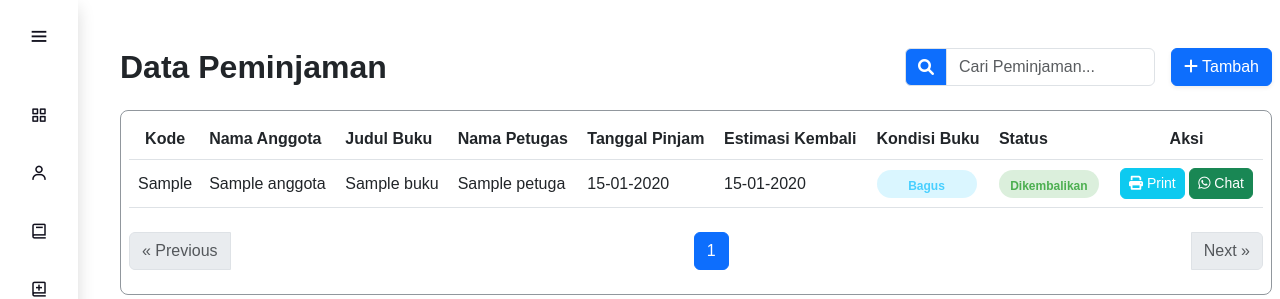
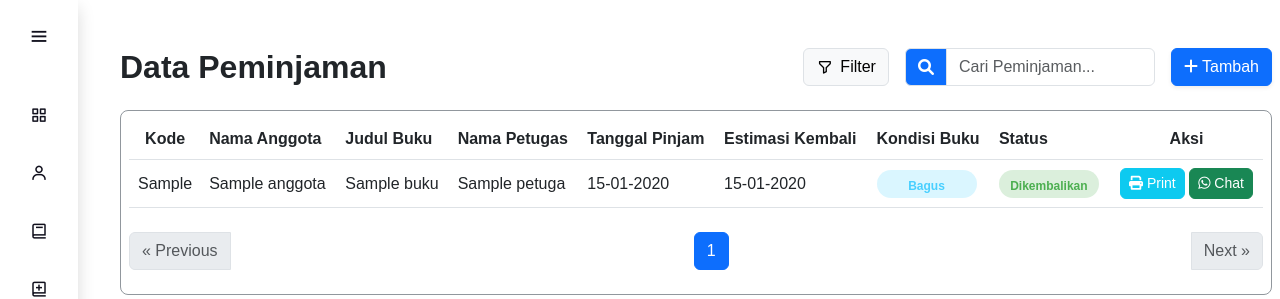
Before and after one commit to Kimhsta/Perpusaku-PHP-Native, a PHP site: page /peminjaman.php in a window 1280 px wide. Shown: the top 299 px of the page. Run offline with PHP 8.4, Linux system fonts and the light colour scheme; tables that the repository leaves empty hold one stand-in row (values such as "Sample post").

Commit message:
penambahan fitur filter

```diff
--- a/Admin/Peminjaman/peminjaman.php
+++ b/Admin/Peminjaman/peminjaman.php
@@ -7,14 +7,23 @@ $limit = 10; // Jumlah data per halaman
 $page = isset($_GET['page']) ? (int)$_GET['page'] : 1; // Halaman saat ini
 $offset = ($page - 1) * $limit;
 
+// Filter status
+$filter = isset($_GET['filter']) ? $_GET['filter'] : 'semua';
+$whereClause = '';
+if ($filter === 'dipinjam') {
+  $whereClause = "WHERE NOT EXISTS (SELECT 1 FROM pengembalian WHERE pengembalian.kode_pinjam = peminjaman.kode_pinjam)";
+} elseif ($filter === 'dikembalikan') {
+  $whereClause = "WHERE EXISTS (SELECT 1 FROM pengembalian WHERE pengembalian.kode_pinjam = peminjaman.kode_pinjam)";
+}
+
 // Hitung total data
-$totalQuery = $conn->query("SELECT COUNT(*) AS total FROM peminjaman");
+$totalQuery = $conn->query("SELECT COUNT(*) AS total FROM peminjaman $whereClause");
 $totalResult = $totalQuery->fetch(PDO::FETCH_ASSOC);
 $totalRows = $totalResult['total'];
 $totalPages = ceil($totalRows / $limit);
 
-// Ambil data sesuai halaman
-$result = $conn->prepare("
+// Ambil data sesuai halaman dan filter
+$query = "
     SELECT peminjaman.kode_pinjam, anggota.nama AS nama_anggota, anggota.no_telp, buku.judul_buku,
     petugas.nama_petugas, peminjaman.tgl_pinjam, peminjaman.estimasi_pinjam,
     peminjaman.kondisi_buku_pinjam,
@@ -23,10 +32,10 @@ $result = $conn->prepare("
     INNER JOIN anggota ON peminjaman.nim = anggota.nim
     INNER JOIN buku ON peminjaman.kode_buku = buku.kode_buku
     INNER JOIN petugas ON peminjaman.id_petugas = petugas.id_petugas
+    $whereClause
     LIMIT :limit OFFSET :offset
-");
-
-
+";
+$result = $conn->prepare($query);
 $result->bindValue(':limit', $limit, PDO::PARAM_INT);
 $result->bindValue(':offset', $offset, PDO::PARAM_INT);
 $result->execute();
@@ -37,6 +46,33 @@ $result->execute();
     <div class="d-flex justify-content-between align-items-center mb-4">
       <h2 class="fw-bold text-dark mb-0">Data Peminjaman</h2>
       <div class="d-flex align-items-between gap-3">
+        <!-- Filter Status -->
+        <div class="dropdown">
+          <!-- Tombol Filter -->
+          <button class="btn btn-light border d-flex align-items-center"
+            type="button" id="filterDropdown" data-bs-toggle="dropdown" aria-expanded="false">
+            <i class="bx bx-filter-alt me-2"></i> Filter
+          </button>
+          <!-- Menu Dropdown -->
+          <ul class="dropdown-menu" aria-labelledby="filterDropdown">
+            <li>
+              <a class="dropdown-item d-flex align-items-center <?= $filter === 'semua' ? 'active' : ''; ?>" href="?filter=semua">
+                <i class="bx bx-check-circle me-2"></i> Semua
+              </a>
+            </li>
+            <li>
+              <a class="dropdown-item d-flex align-items-center <?= $filter === 'dipinjam' ? 'active' : ''; ?>" href="?filter=dipinjam">
+                <i class="bx bx-book-open me-2"></i> Dipinjam
+              </a>
+            </li>
+            <li>
+              <a class="dropdown-item d-flex align-items-center <?= $filter === 'dikembalikan' ? 'active' : ''; ?>" href="?filter=dikembalikan">
+                <i class="bx bx-check-circle me-2"></i> Dikembalikan
+              </a>
+            </li>
+          </ul>
+        </div>
+
         <div class="input-group" style="max-width: 250px;">
           <span class="input-group-text bg-primary text-white"><i class="fas fa-search"></i></span>
           <input type="text" class="form-control" id="search" placeholder="Cari Peminjaman..." onkeyup="searchTable()">
@@ -78,8 +114,6 @@ $result->execute();
                   <span class="badge rounded-4" style="background-color: rgba(255, 193, 7, 0.2); color: #ffc107; padding: 10px 20px; font-weight: bold; display: inline-block; width: 100px; height: 28px; text-align: center;">Rusak</span>
                 <?php } ?>
               </td>
-
-
               <td>
                 <?php if ($row['status'] === 'Dipinjam') { ?>
                   <span class="badge rounded-4" style="background-color: rgba(255, 152, 0, 0.2); color: #ff9800; padding: 10px 10px; font-weight: bold; display: inline-block; width: 100px; height: 28px; text-align: center;">Dipinjam</span>
@@ -87,12 +121,7 @@ $result->execute();
                   <span class="badge rounded-4" style="background-color: rgba(76, 175, 80, 0.2); color: #4caf50; padding: 10px 10px; font-weight: bold; display: inline-block; width: 100px; height: 28px; text-align: center;">Dikembalikan</span>
                 <?php } ?>
               </td>
-
-
               <td class="text-center">
-              <!-- <button class="btn btn-warning btn-sm" data-bs-toggle="modal" data-bs-target="#editPeminjamanModal" onclick="loadEditForm('<?= $row['kode_pinjam']; ?>')">
-                <i class="fas fa-edit"></i> Edit
-              </button> -->
                 <button class="btn btn-info btn-sm rounded-2 text-white" onclick="printData('<?= $row['kode_pinjam']; ?>')">
                   <i class="fas fa-print"></i> Print
                 </button>
@@ -100,7 +129,6 @@ $result->execute();
                   onclick="window.open('https://wa.me/<?= $row['no_telp']; ?>?text=Halo%20<?= urlencode($row['nama_anggota']); ?>,%20buku%20yang%20Anda%20pinjam%20sudah%20melewati%20estimasi%20pengembalian.%20Mohon%20dikembalikan%20segera.', '_blank')">
                   <i class="fab fa-whatsapp"></i> Chat
                 </button>
-
               </td>
             </tr>
           <?php endwhile; ?>
@@ -203,4 +231,12 @@ $result->execute();
     // Redirect ke halaman cetak atau buka pop-up untuk mencetak
     window.open(`print_peminjaman.php?kode_pinjam=${kode_pinjam}`, '_blank', 'width=800,height=600');
   }
+
+  function filterTable() {
+    const status = document.getElementById("filterStatus").value;
+    const urlParams = new URLSearchParams(window.location.search);
+    urlParams.set('filter', status);
+    urlParams.set('page', 1); // Reset ke halaman pertama
+    window.location.search = urlParams.toString();
+  }
 </script>
```
Lines whose indentation alone changed are shown as unchanged.
